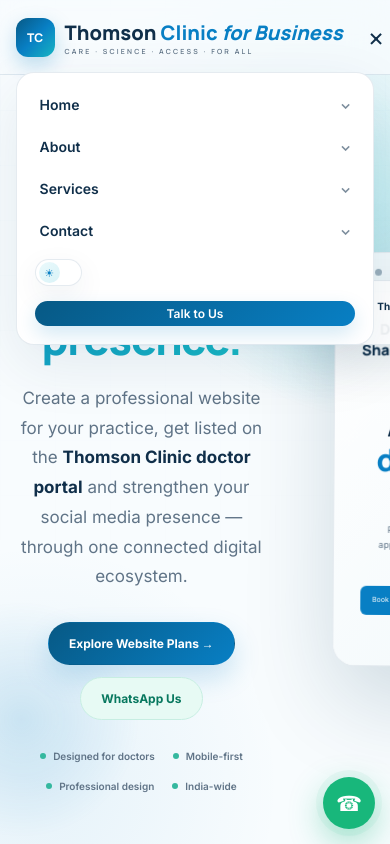
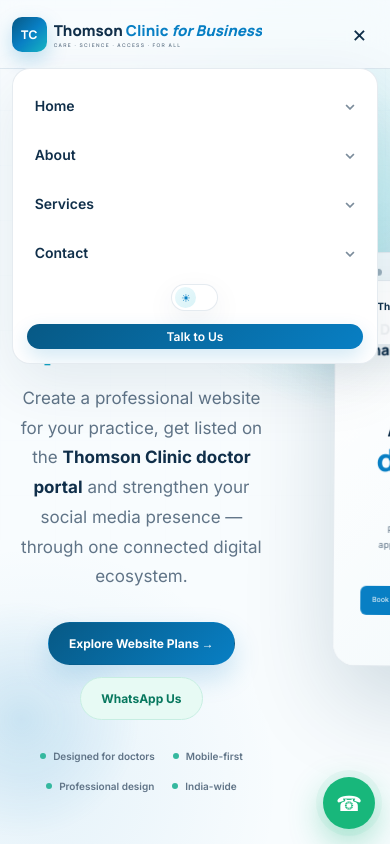
Before and after one commit to zlibbishnu/thomsonclinic_business, a plain HTML site: page index.html in a window 390 px wide. Both pictures are taken after a click on the button "Open navigation". Shown: the top 844 px of the page. Drawn offline with Linux system fonts and the light colour scheme.

Commit message:
mobile responsive n menu fixed

```diff
--- a/css/global.css
+++ b/css/global.css
@@ -1005,7 +1005,7 @@
     position:absolute;
 
     top:
-        calc(100% + 17px);
+        calc(100% + 7px);
 
     left:50%;
 
@@ -1071,6 +1071,33 @@
 }
 
 
+/*
+   Invisible hover bridge.
+
+   This prevents the dropdown from disappearing
+   while the pointer travels from the nav item
+   into the dropdown.
+*/
+
+.nav-dropdown::after{
+
+    content:"";
+
+    position:absolute;
+
+    left:0;
+
+    top:-8px;
+
+    width:100%;
+
+    height:8px;
+
+    background:transparent;
+
+}
+
+
 /* show */
 
 .nav-item:hover
@@ -1354,3 +1381,439 @@
     }
 
 }
+/* =====================================================
+   FINAL MOBILE HEADER FIX
+===================================================== */
+
+@media(max-width:950px){
+
+    /*
+       Keep the header compact enough for phones
+       and tablets.
+    */
+
+    header{
+
+        width:100%;
+
+    }
+
+
+    .nav{
+
+        min-height:68px;
+
+        width:92%;
+
+        gap:10px;
+
+    }
+
+
+    /*
+       Allow the logo to shrink instead of pushing
+       the menu button outside the viewport.
+    */
+
+    .logo{
+
+        min-width:0;
+
+        max-width:
+            calc(100% - 48px);
+
+        gap:8px;
+
+        font-size:17px;
+
+    }
+
+
+    .logo-mark{
+
+        width:37px;
+        height:37px;
+
+        flex:0 0 37px;
+
+    }
+
+
+    .logo > div:last-child{
+
+        min-width:0;
+
+        overflow:hidden;
+
+        text-overflow:ellipsis;
+
+    }
+
+
+    .logo small{
+
+        font-size:6px;
+
+        letter-spacing:1.7px;
+
+    }
+
+
+    /*
+       Desktop navigation becomes the
+       mobile drawer.
+    */
+
+    .nav-links{
+
+        position:absolute;
+
+        left:4%;
+
+        top:68px;
+
+        width:92%;
+
+        max-height:
+            calc(100vh - 82px);
+
+        overflow-y:auto;
+
+        padding:14px;
+
+        background:var(--surface);
+
+        border:1px solid var(--border);
+
+        border-radius:18px;
+
+        box-shadow:var(--shadow);
+
+        flex-direction:column;
+
+        align-items:stretch;
+
+        gap:5px;
+
+        opacity:0;
+
+        visibility:hidden;
+
+        pointer-events:none;
+
+        transform:
+            translateY(-10px);
+
+        transition:
+            opacity .3s ease,
+            transform .3s var(--ease),
+            visibility .3s ease;
+
+    }
+
+
+    .nav-links.active{
+
+        opacity:1;
+
+        visibility:visible;
+
+        pointer-events:auto;
+
+        transform:
+            translateY(0);
+
+    }
+
+
+    /*
+       Main page links
+    */
+
+    .nav-item{
+
+        width:100%;
+
+    }
+
+
+    .nav-main-link{
+
+        width:100% !important;
+
+        min-height:44px;
+
+        padding:
+            10px 8px !important;
+
+        display:flex !important;
+
+        align-items:center;
+
+        justify-content:space-between;
+
+        font-size:14px !important;
+
+        color:var(--text) !important;
+
+    }
+
+
+    .nav-chevron{
+
+        margin-left:auto;
+
+        padding-left:10px;
+
+        font-size:14px;
+
+    }
+
+
+    /*
+       Dropdowns on mobile are inside the
+       navigation drawer rather than floating.
+    */
+
+    .nav-dropdown{
+
+        position:static;
+
+        width:100%;
+
+        max-height:none;
+
+        margin:
+            0 0
+            5px;
+
+        padding:5px;
+
+        transform:none;
+
+        opacity:1;
+
+        visibility:visible;
+
+        pointer-events:auto;
+
+        display:none;
+
+        border-radius:13px;
+
+        box-shadow:none;
+
+        background:var(--surface-2);
+
+    }
+
+
+    .nav-dropdown::before,
+    .nav-dropdown::after{
+
+        display:none;
+
+    }
+
+
+    .nav-item.open
+    .nav-dropdown{
+
+        display:block;
+
+        animation:
+            mobileDropdown
+            .25s
+            var(--ease);
+
+    }
+
+
+    @keyframes mobileDropdown{
+
+        from{
+
+            opacity:0;
+
+            transform:
+                translateY(-5px);
+
+        }
+
+        to{
+
+            opacity:1;
+
+            transform:
+                translateY(0);
+
+        }
+
+    }
+
+
+    .nav-dropdown a{
+
+        min-height:43px;
+
+        padding:7px !important;
+
+    }
+
+
+    .nav-dropdown strong{
+
+        font-size:10px;
+
+    }
+
+
+    .nav-dropdown small{
+
+        font-size:8px;
+
+    }
+
+
+    /*
+       Theme + CTA remain comfortably usable.
+    */
+
+    .theme-toggle{
+
+        align-self:center;
+
+        margin:
+            5px 4px;
+
+    }
+
+
+    .nav-cta{
+
+        width:100%;
+
+        text-align:center;
+
+        margin-top:3px;
+
+        padding:
+            11px 17px;
+
+    }
+
+
+    /*
+       Hamburger must remain visible.
+    */
+
+    .menu-btn{
+
+        display:grid;
+
+        place-items:center;
+
+        width:40px;
+        height:40px;
+
+        flex:0 0 40px;
+
+        padding:0;
+
+        margin:0;
+
+        border-radius:10px;
+
+        font-size:25px;
+
+        line-height:1;
+
+        color:var(--text);
+
+        background:transparent;
+
+        border:1px solid transparent;
+
+    }
+
+
+    .menu-btn:hover{
+
+        background:var(--surface-2);
+
+        border-color:var(--border);
+
+    }
+
+}
+
+
+/* =====================================================
+   VERY SMALL PHONES
+===================================================== */
+
+@media(max-width:400px){
+
+    .nav{
+
+        width:94%;
+
+    }
+
+
+    .logo{
+
+        font-size:15px;
+
+        gap:7px;
+
+        max-width:
+            calc(100% - 45px);
+
+    }
+
+
+    .logo-mark{
+
+        width:35px;
+        height:35px;
+
+        flex-basis:35px;
+
+        border-radius:10px;
+
+    }
+
+
+    .logo small{
+
+        font-size:5px;
+
+        letter-spacing:1.35px;
+
+    }
+
+
+    .menu-btn{
+
+        width:38px;
+        height:38px;
+
+        flex-basis:38px;
+
+        font-size:23px;
+
+    }
+
+
+    .nav-links{
+
+        left:3%;
+
+        width:94%;
+
+        top:68px;
+
+    }
+
+}
```
